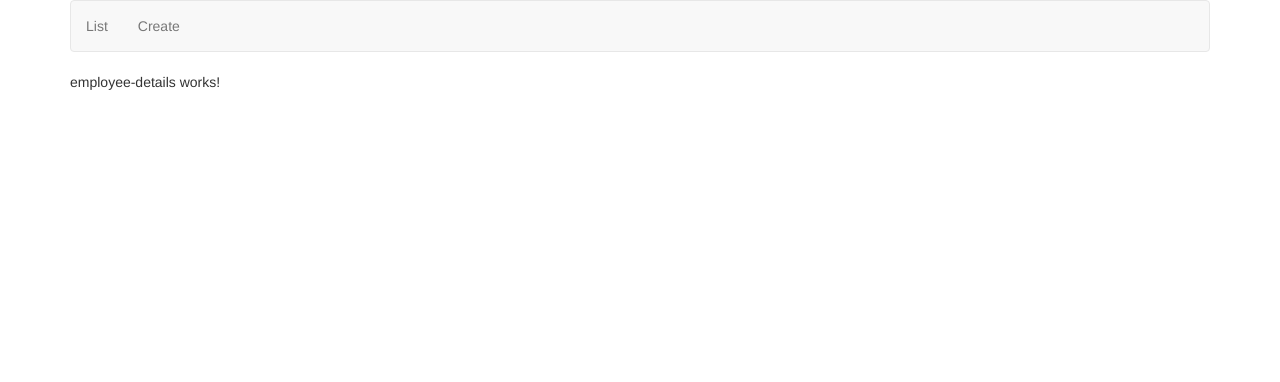
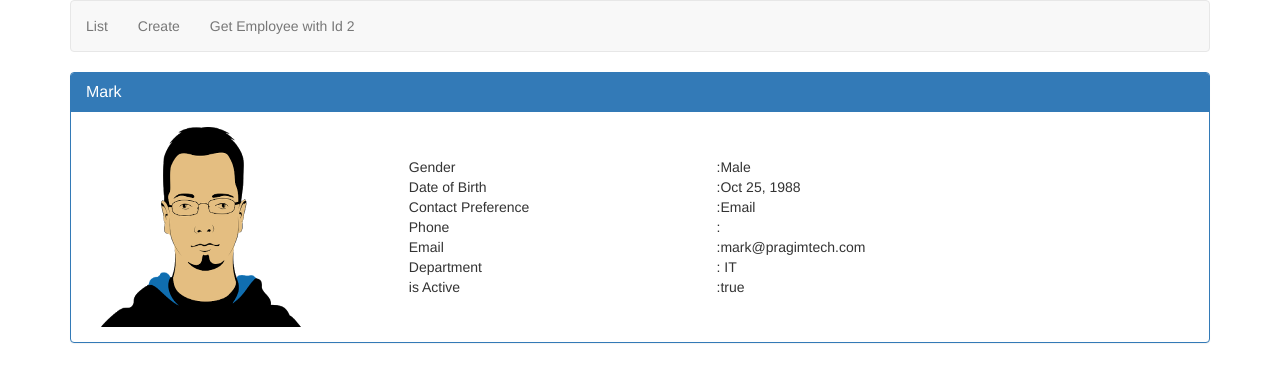
Before and after one commit to jagadeesh04/angularCrud, an Angular app: page /employees/1 in a window 1280 px wide. Shown: the top 382 px of the page. Built offline with nearby package versions, Linux system fonts and the light colour scheme.

Commit message:
reading route param using route.snapshot

```diff
--- a/src/app/app.component.html
+++ b/src/app/app.component.html
@@ -7,6 +7,9 @@
     <li>
       <a routerLink="create">Create</a>
     </li>
+    <li>
+        <a routerLink="['/employees', 2]">Get Employee with Id 2</a>
+      </li>
 
   </ul>
 </nav>
--- a/src/app/employees/employee-details.component.css
+++ b/src/app/employees/employee-details.component.css
@@ -0,0 +1,9 @@
+.imageClass {
+    width: 200px;
+    height: 200px;
+}
+
+.vertical-align{
+    display: flex;
+    align-items: center;
+}
--- a/src/app/employees/employee-details.component.html
+++ b/src/app/employees/employee-details.component.html
@@ -1,3 +1,85 @@
-<p>
-  employee-details works!
-</p>
+<div class="panel panel-primary" >
+    <div class="panel-heading">
+        <h3 class="panel-title">{{employee.name}}</h3>
+      </div>
+      <div class="panel-body">
+        <div class="col-xs-10">
+          <div class="row vertical-align">
+            <div class="col-xs-4">
+              <img class="imageClass" [src]="employee.photoPath" alt="">
+            </div>
+            <div class="col-xs-8">
+              <div class="row">
+                <div class="col-xs-6">
+                  Gender
+                </div>
+                <div class="col-xs-6">
+                  :{{employee.gender}}
+                </div>
+              </div>
+
+              <div class="row">
+                <div class="col-xs-6">
+                  Date of Birth
+                </div>
+                <div class="col-xs-6">
+                  :{{employee.dateOfBirth | date}}
+                </div>
+              </div>
+
+              <div class="row">
+                <div class="col-xs-6">
+                  Contact Preference
+                </div>
+                <div class="col-xs-6">
+                  :{{employee.contactPreference}}
+                </div>
+              </div>
+
+              <div class="row">
+                <div class="col-xs-6">
+                  Phone
+                </div>
+                <div class="col-xs-6">
+                  :{{employee.phoneNumber}}
+                </div>
+              </div>
+
+              <div class="row">
+                <div class="col-xs-6">
+                  Email
+                </div>
+                <div class="col-xs-6">
+                  :{{employee.email}}
+                </div>
+              </div>
+
+              <div class="row">
+                <div class="col-xs-6">
+                  Department
+                </div>
+                <div class="col-xs-6" [ngSwitch] = "employee.department">
+                  :
+                  <span *ngSwitchCase="1">Help Desk</span>
+                  <span *ngSwitchCase="2">HR</span>
+                  <span *ngSwitchCase="3">IT</span>
+                  <span *ngSwitchCase="4">Payroll</span>
+                  <span *ngSwitchCase="5">Admin</span>
+                  <span *ngSwitchDefault>N/A</span>
+                </div>
+              </div>
+
+              <div class="row">
+                <div class="col-xs-6">
+                  is Active
+                </div>
+                <div class="col-xs-6">
+                  :{{employee.isActive}}
+                </div>
+              </div>
+
+            </div>
+          </div>
+        </div>
+      </div>
+    </div>
--- a/src/app/employees/employee-details.component.ts
+++ b/src/app/employees/employee-details.component.ts
@@ -1,4 +1,7 @@
 import { Component, OnInit } from '@angular/core';
+import { ActivatedRoute } from '@angular/router';
+import { EmployeeService } from './employee.service';
+import { Employee } from '../models/employee.model';
 
 @Component({
   selector: 'app-employee-details',
@@ -7,9 +10,13 @@ import { Component, OnInit } from '@angular/core';
 })
 export class EmployeeDetailsComponent implements OnInit {
 
-  constructor() { }
+  employee: Employee;
+
+  constructor(private _route: ActivatedRoute, private _employeeService: EmployeeService) { }
 
   ngOnInit() {
+   const id =  +this._route.snapshot.params['id'];
+   this.employee = this._employeeService.getEmployeeById(id);
   }
 
 }
--- a/src/app/employees/employee.service.ts
+++ b/src/app/employees/employee.service.ts
@@ -43,6 +43,10 @@ export class EmployeeService {
           return this.listEmployees;
       }
 
+      getEmployeeById(id: number): Employee {
+        return this.listEmployees.find(e => e.id === id);
+      }
+
       save(employee: Employee){
         this.listEmployees.push(employee);
       }
```
